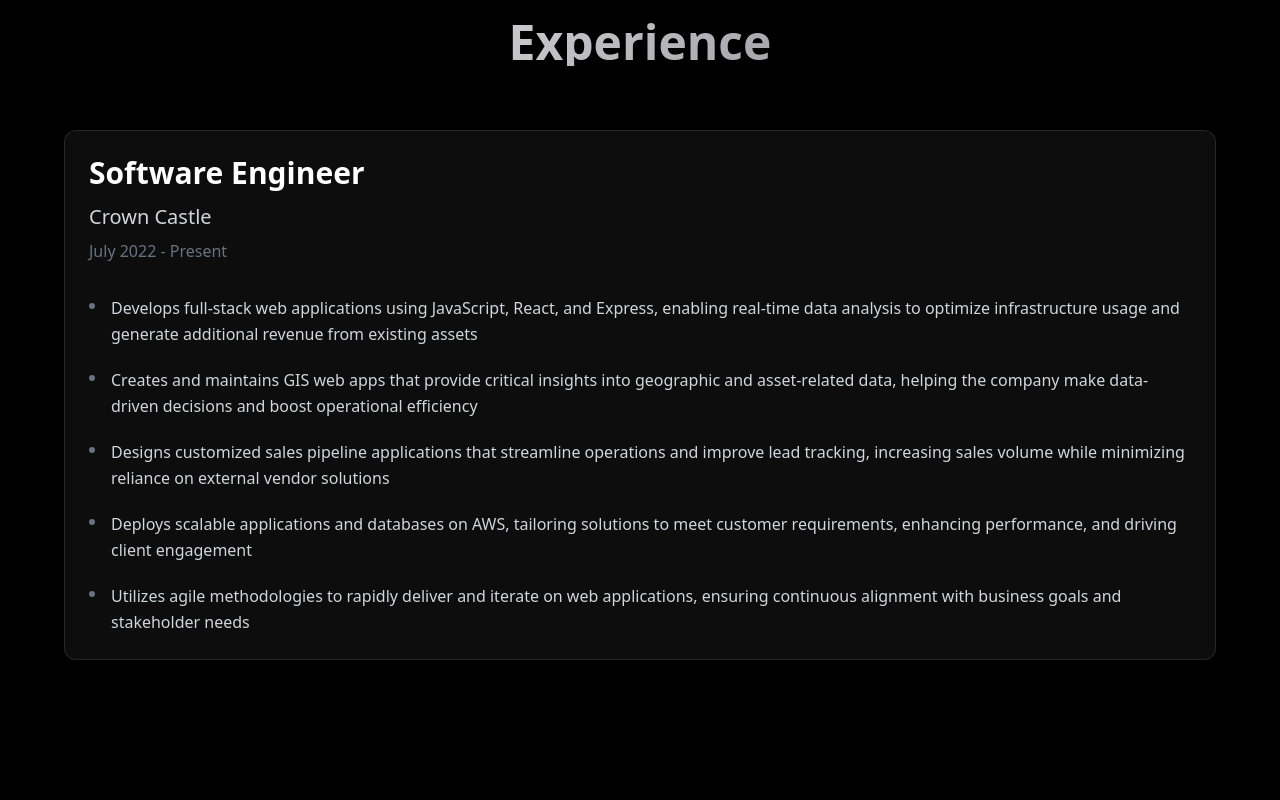
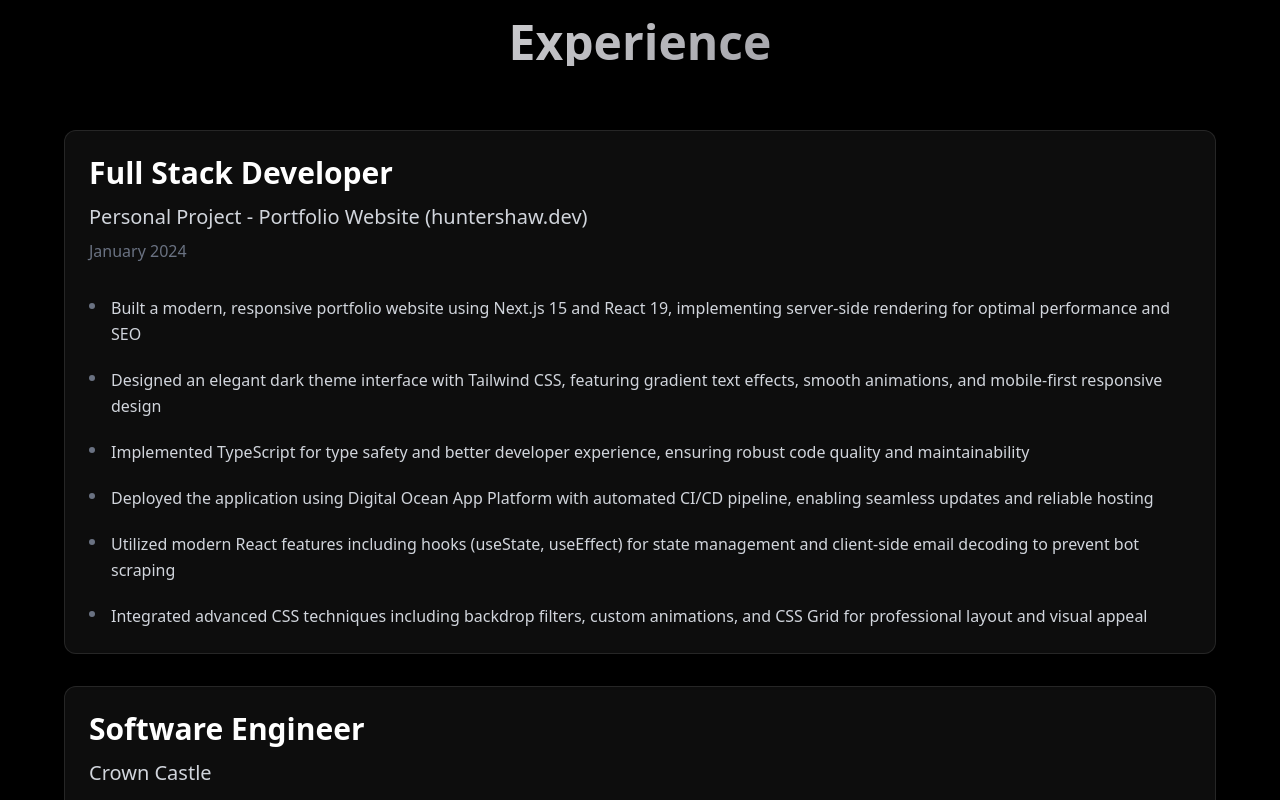
Before and after one commit to HunterShaw99/portfolio, a Next.js app: page / in a window 1280 px wide. Shown: the part 1380-2180 px from the top of the page. Built offline with nearby package versions, Linux system fonts and the light colour scheme.

Commit message:
feat: Added another experience section to the page

```diff
--- a/app/page.tsx
+++ b/app/page.tsx
@@ -27,6 +27,19 @@ export default function Home() {
   ];
 
   const workExperience = [
+    {
+      title: "Full Stack Developer",
+      company: "Personal Project - Portfolio Website (huntershaw.dev)",
+      period: "January 2024",
+      responsibilities: [
+        "Built a modern, responsive portfolio website using Next.js 15 and React 19, implementing server-side rendering for optimal performance and SEO",
+        "Designed an elegant dark theme interface with Tailwind CSS, featuring gradient text effects, smooth animations, and mobile-first responsive design",
+        "Implemented TypeScript for type safety and better developer experience, ensuring robust code quality and maintainability",
+        "Deployed the application using Digital Ocean App Platform with automated CI/CD pipeline, enabling seamless updates and reliable hosting",
+        "Utilized modern React features including hooks (useState, useEffect) for state management and client-side email decoding to prevent bot scraping",
+        "Integrated advanced CSS techniques including backdrop filters, custom animations, and CSS Grid for professional layout and visual appeal"
+      ]
+    },
     {
       title: "Software Engineer",
       company: "Crown Castle",
@@ -138,6 +151,7 @@ export default function Home() {
       <section id="experience" className="py-24 px-6">
         <div className="max-w-6xl mx-auto">
           <h2 className="text-4xl md:text-5xl font-bold mb-16 text-center gradient-text-accent">Experience</h2>
+          <div className="space-y-8">
             {workExperience.map((job, index) => (
               <div key={index} className="card">
                 <div className="mb-8">
@@ -156,7 +170,9 @@ export default function Home() {
               </div>
             ))}
           </div>
+        </div>
       </section>
+
 
       <div className="section-divider"></div>
 
```
Lines whose indentation alone changed are shown as unchanged.
